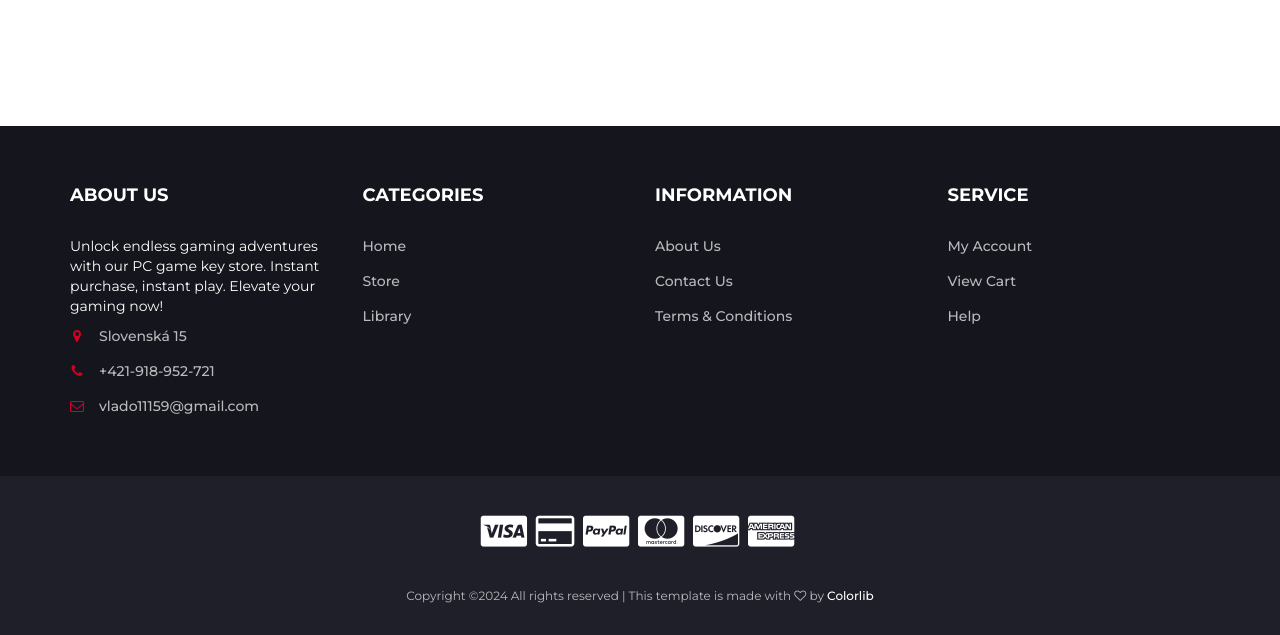
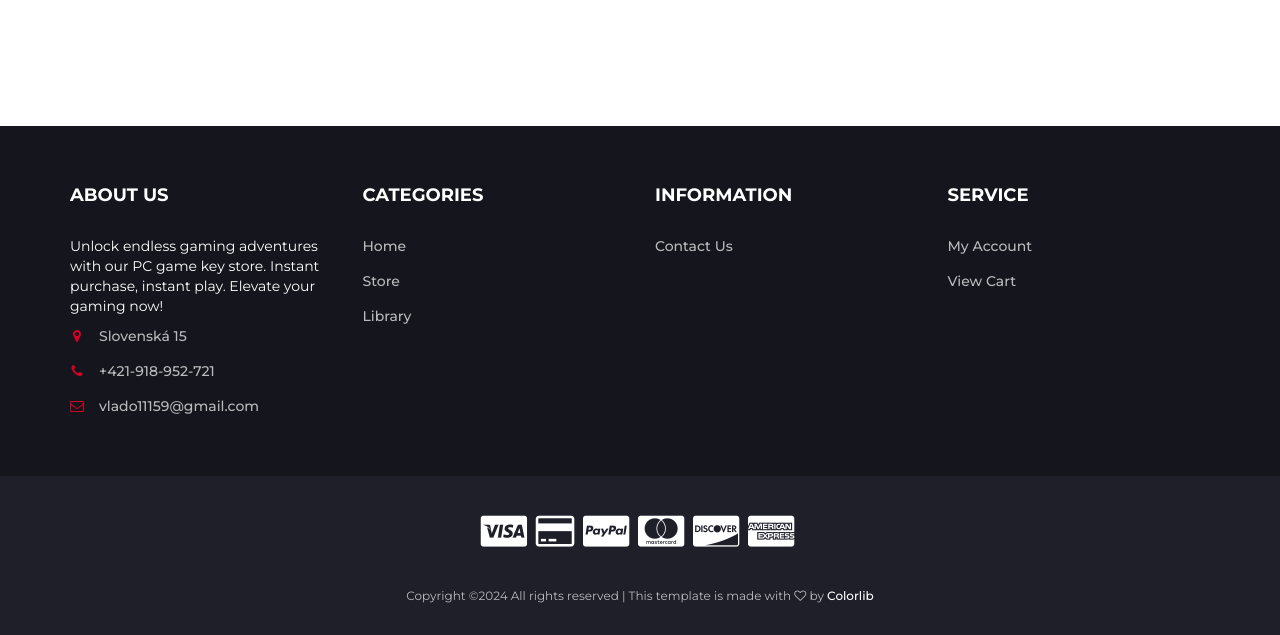
Before and after one commit to VladimirBorovicka/SJ-Projekt, a PHP site: page /index.php in a window 1280 px wide. Shown: the part 1632-2267 px from the top of the page. Run offline with PHP 8.4, Linux system fonts and the light colour scheme; data comes from the database, SQL or seed files in the repository.

Commit message:
footer update

```diff
--- a/include/footer.php
+++ b/include/footer.php
@@ -31,9 +31,7 @@
                     <div class="footer">
                         <h3 class="footer-title">Information</h3>
                         <ul class="footer-links">
-                            <li><a href="#">About Us</a></li>
-                            <li><a href="#">Contact Us</a></li>
-                            <li><a href="#">Terms & Conditions</a></li>
+                            <li><a href="./contact.php">Contact Us</a></li>
                         </ul>
                     </div>
                 </div>
@@ -44,7 +42,6 @@
                         <ul class="footer-links">
                             <li><a href="./account.php">My Account</a></li>
                             <li><a href="./checkout.php">View Cart</a></li>
-                            <li><a href="#">Help</a></li>
                         </ul>
                     </div>
                 </div>
```
